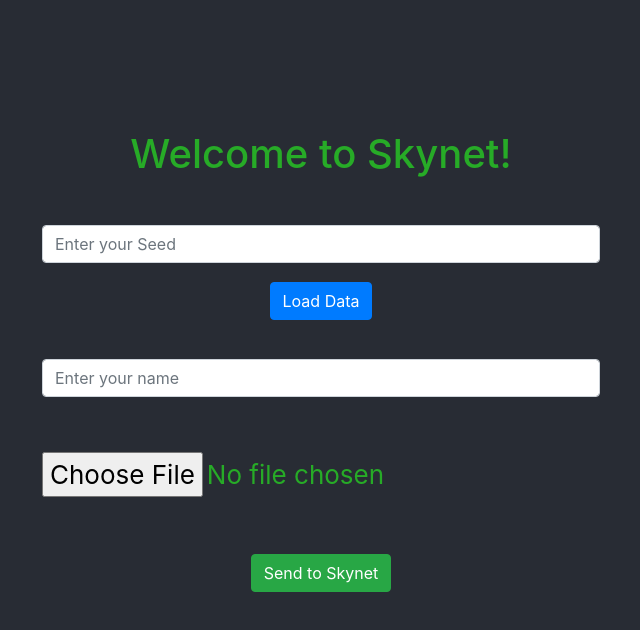
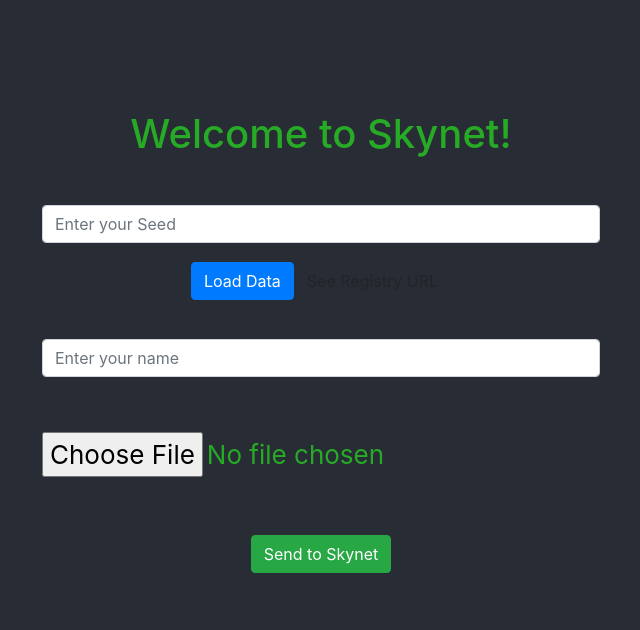
Before and after one commit to SkynetLabs/skynet-workshop, a React (Create React App) app: page / in a window 1280 px wide. Shown: the top 630 px of the page, without its empty margins (319-959 px from the left). Built offline with nearby package versions, Linux system fonts and the light colour scheme.

Commit message:
Add framework for HNS

```diff
--- a/src/App.js
+++ b/src/App.js
@@ -14,6 +14,8 @@
 import { WebPage } from "./webpage";
 
 // TODO: add Step 1 import code here
+
+// TODO: Add Step 3 variable here
 
 // asyncFunc is a helper function for error handling async function calls
 function asyncFunc(promise) {
@@ -37,6 +39,7 @@
   const [webpageSkylink, setWebPageSkylink] = useState("");
   // Step 3
   const [seed, setSeed] = useState("");
+  const [registryURL, setRegistryURL] = useState("");
 
   // Handle form submission
   const handleSubmit = async (event) => {
@@ -111,6 +114,15 @@
     console.log("User data saved to SkyDB!");
   };
 
+  const handleRegistryURL = async (event) => {
+    event.preventDefault();
+    setLoading(true);
+
+    // TODO: Fill in code to load user data from SkyDB here
+
+    setLoading(false);
+  };
+
   return (
     <div className="App">
       <h1>Welcome to Skynet!</h1>
@@ -130,6 +142,7 @@
               <Form.Control
                 type="text"
                 placeholder="Enter your Seed"
+                value={seed}
                 onChange={(e) => {
                   setSeed(e.target.value);
                 }}
@@ -144,6 +157,14 @@
             >
               Load Data
             </Button>
+            <Button
+              variant="default"
+              onClick={(e) => {
+                handleRegistryURL(e);
+              }}
+            >
+              See Registry URL
+            </Button>
 
             <br />
             <br />
@@ -153,6 +174,7 @@
               <Form.Control
                 type="text"
                 placeholder="Enter your name"
+                value={name}
                 onChange={(e) => {
                   setName(e.target.value);
                 }}
@@ -187,6 +209,12 @@
           {webpageSkylink && (
             <Button href={webpageSkylink}>View Webpage on Skynet</Button>
           )}
+
+          {/* Show button to view the user's registry URL */}
+          <br />
+          {registryURL && (
+            <Button href={registryURL}>View the Registry URL</Button>
+          )}
         </>
       )}
     </div>
```
Also changed, not shown: 2 other files (tests, documents, lock files or other folders).
